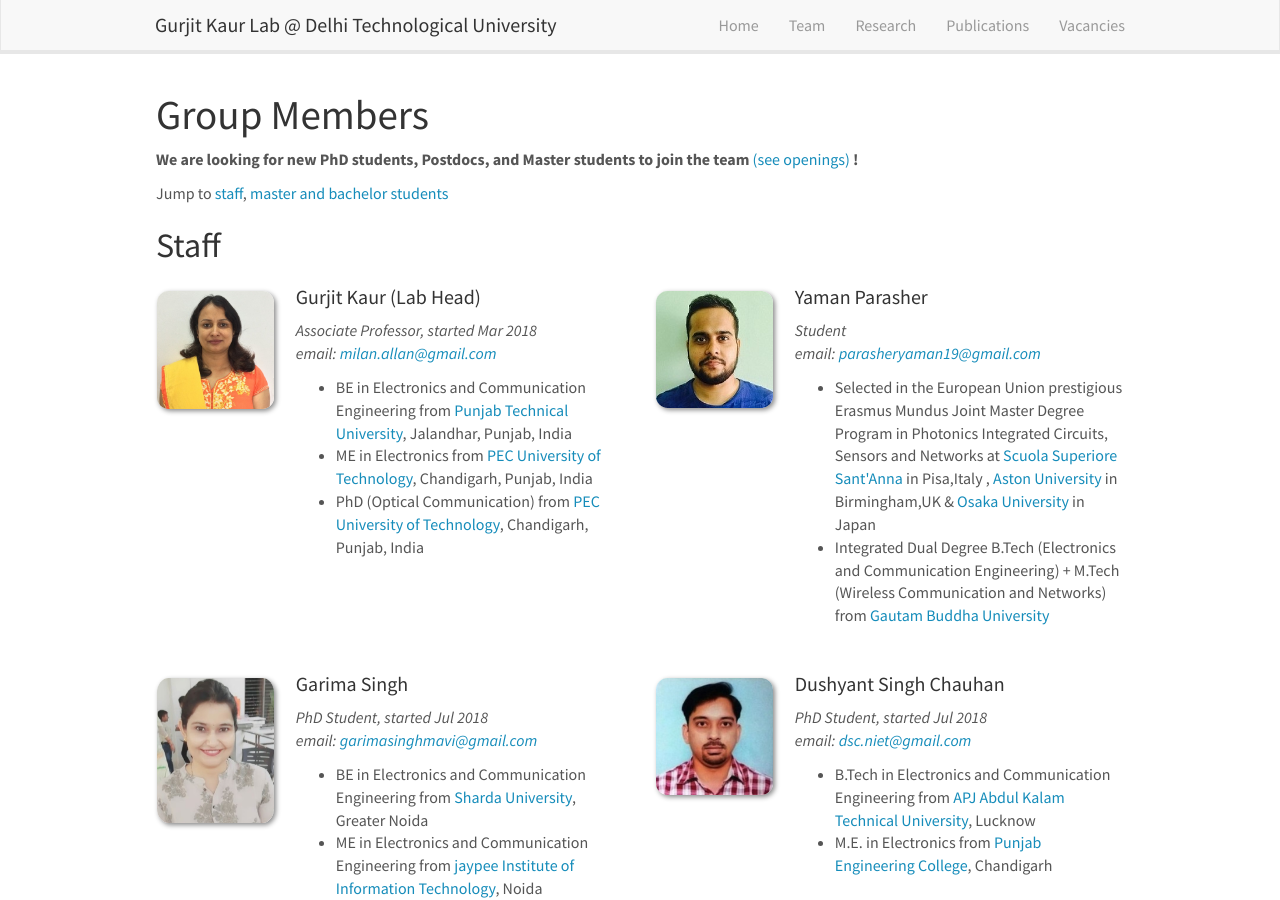
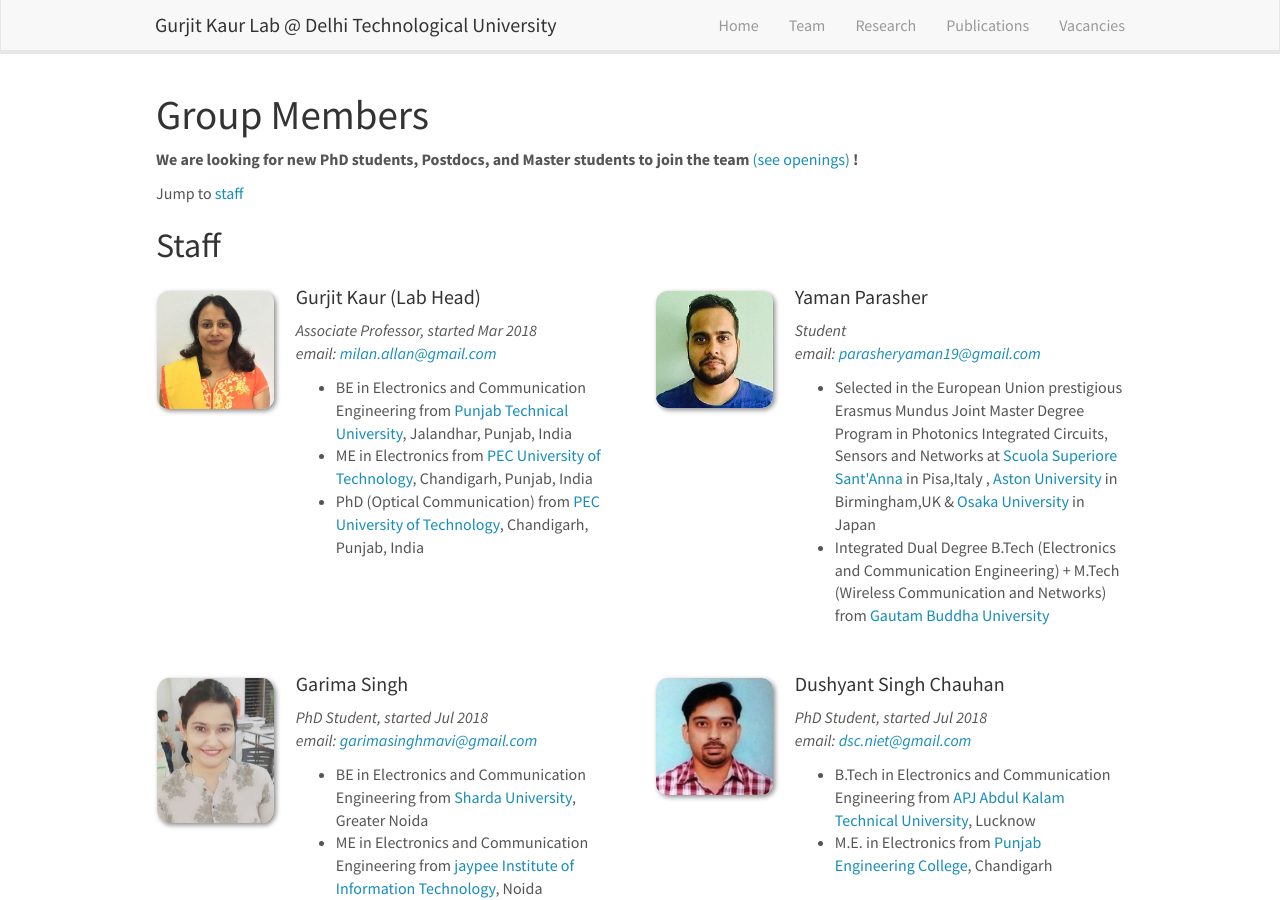
Before and after one commit to guritkaurlab/guritkaurlab.github.io, a Jekyll site: the page built from _pages/team.md, in a window 1280 px wide and 900 px high. Built offline with Jekyll 4.4.1, drawn with Linux system fonts in a browser that asks for light colours; nearby versions of some CDN libraries.

Commit message:
Update team.md

```diff
--- a/_pages/team.md
+++ b/_pages/team.md
@@ -11,7 +11,7 @@ permalink: /team/
  **We are  looking for new PhD students, Postdocs, and Master students to join the team** [(see openings)]({{ site.url }}{{ site.baseurl }}/vacancies) **!**
 
 
-Jump to [staff](#staff), [master and bachelor students](#master-and-bachelor-students)
+Jump to [staff](#staff)
 
 ## Staff
 {% assign number_printed = 0 %}
```
